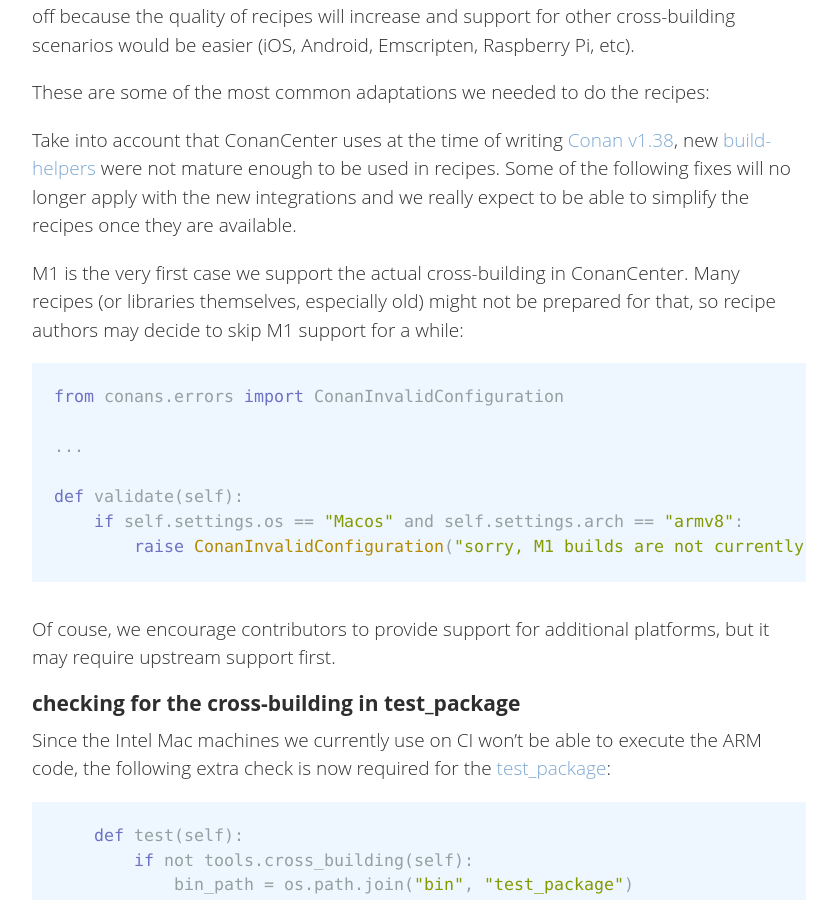
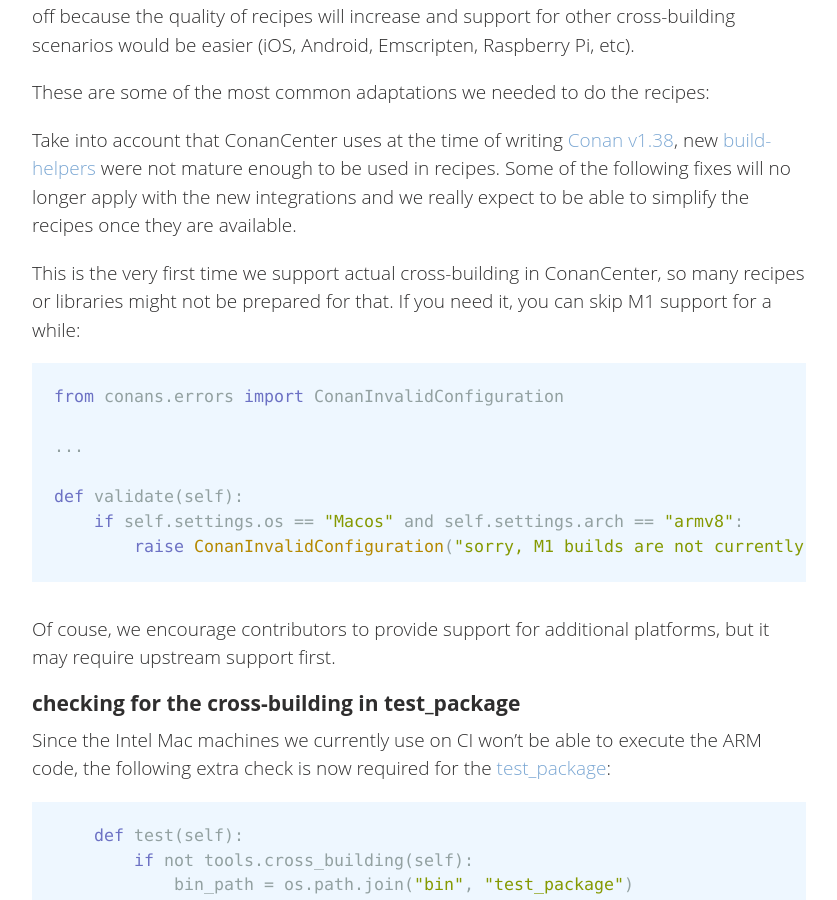
Before and after one commit to conan-io/conan-io.github.io, a Jekyll site: the page built from _posts/2021-09-06-m1.markdown, in a window 1280 px wide and 900 px high, scrolled down 2255 px. Shown: the whole window, without its empty margins (20-857 px from the left). Built offline with Jekyll 4.4.1, drawn with Linux system fonts in a browser that asks for light colours; comment, search, counter and statistics services are not loaded.

Commit message:
Update _posts/2021-09-06-m1.markdown

````diff
--- a/_posts/2021-09-06-m1.markdown
+++ b/_posts/2021-09-06-m1.markdown
@@ -84,8 +84,8 @@ Take into account that ConanCenter uses at the time of writing [Conan v1.38](htt
  following fixes will no longer apply with the new integrations and we really
  expect to be able to simplify the recipes once they are available.
 
-M1 is the very first case we support the actual cross-building in ConanCenter. Many recipes (or libraries themselves, especially old)
- might not be prepared for that, so recipe authors may decide to skip M1 support for a while:
+This is the very first time we support actual cross-building in ConanCenter, so many recipes or
+ libraries might not be prepared for that. If you need it, you can skip M1 support for a while:
 
 ```python
 from conans.errors import ConanInvalidConfiguration
````
